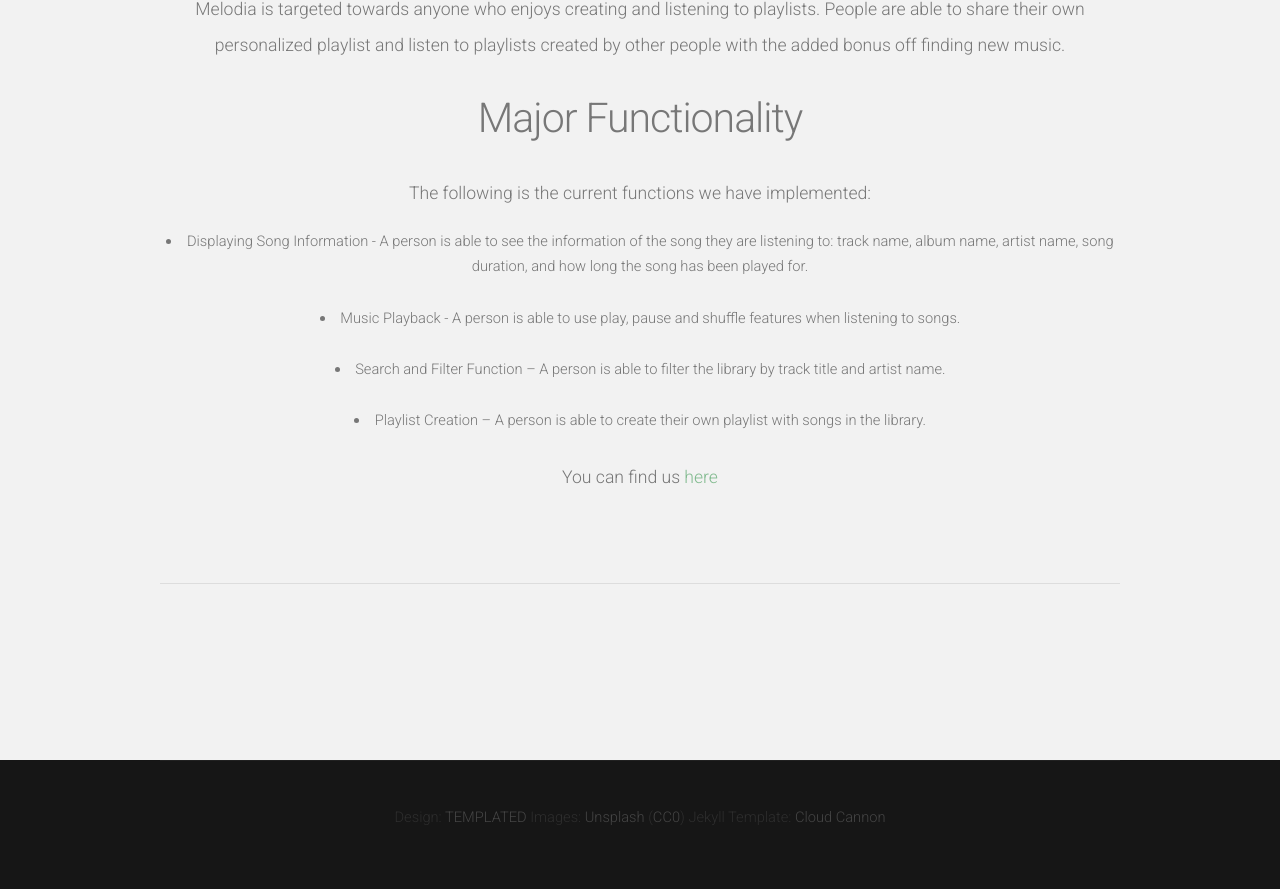
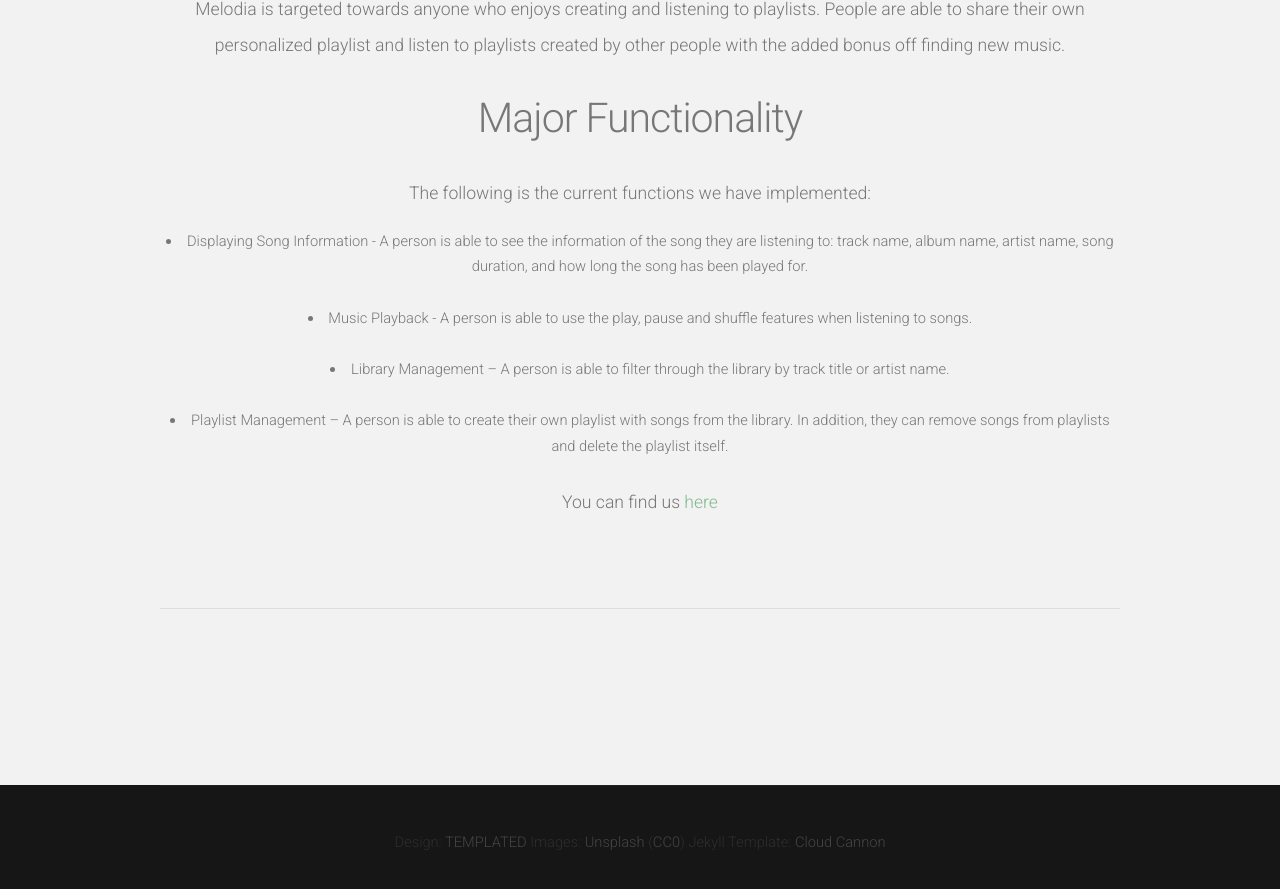
Before and after one commit to marvintran/Melodia, a Jekyll site: the page built from MelodiaSite/index.html, in a window 1280 px wide and 900 px high, scrolled down 2598 px. Shown: the top 889 px of the window. Built offline with Jekyll 4.4.1, drawn with Linux system fonts in a browser that asks for light colours; nearby versions of some CDN libraries; the list of posts is cut into pages by our own code.

Commit message:
Update index.html

```diff
--- a/MelodiaSite/index.html
+++ b/MelodiaSite/index.html
@@ -42,11 +42,11 @@ Additionally, people should be able to view their listening habits. These statis
 		<p>The following is the current functions we have implemented:</p>
 		<li>Displaying Song Information - A person is able to see the information of the song they are listening to: track name, album name, artist name, song duration, and how long the song has been played for. </li>
 		<br>
-		<li>Music Playback - A person is able to use play, pause and shuffle features when listening to songs. </li>
+		<li>Music Playback - A person is able to use the play, pause and shuffle features when listening to songs. </li>
 		<br>
-		<li>Search and Filter Function – A person is able to filter the library by track title and artist name.</li>
+		<li>Library Management – A person is able to filter through the library by track title or artist name.</li>
 		<br>
-		<li>Playlist Creation – A person is able to create their own playlist with songs in the library. </li>
+		<li>Playlist Management – A person is able to create their own playlist with songs from the library. In addition, they can remove songs from playlists and delete the playlist itself. </li>
 		<br>
 		<p>You can find us <a href="https://code.cs.umanitoba.ca/comp3350-winter2019/group-7">here</a> </p>
 		<hr />
```
